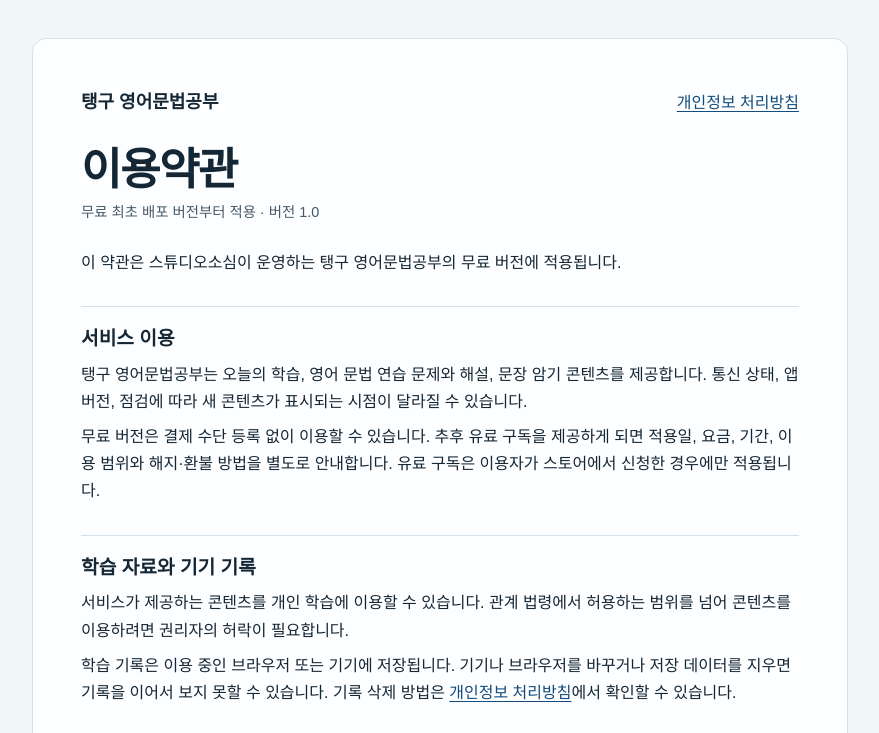
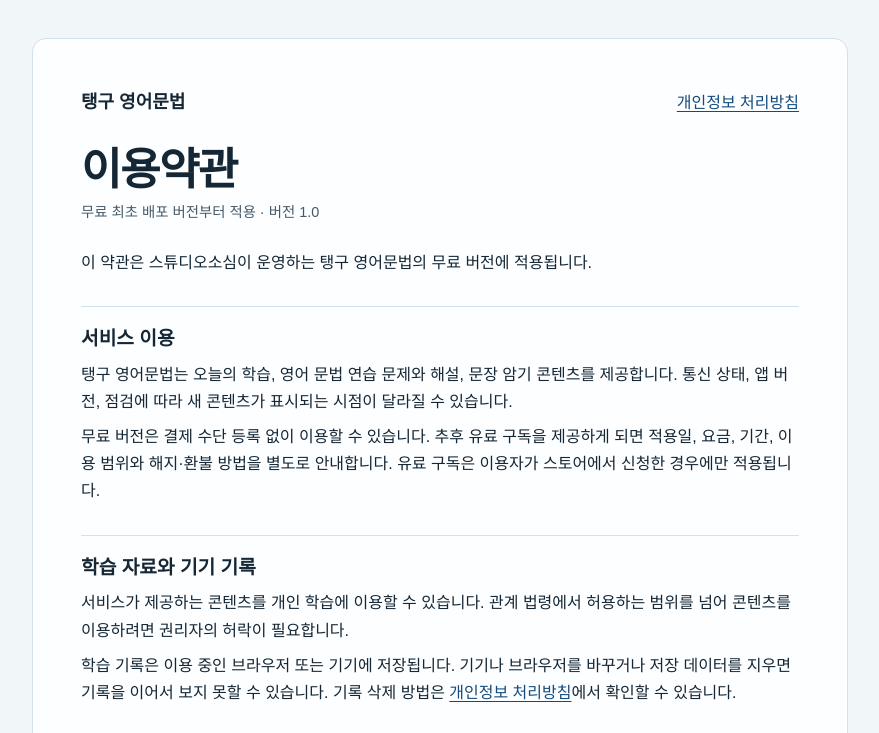
Before and after one commit to studiososim/studiososim.github.io, a plain HTML site: page tanggu-english-exam-terms.html in a window 1280 px wide. Shown: the top 733 px of the page, without its empty margins (200-1079 px from the left). Drawn offline with Linux system fonts and the light colour scheme; a web font is replaced by a local one.

Commit message:
Use final app name on English grammar policies

```diff
--- a/tanggu-english-exam-terms.html
+++ b/tanggu-english-exam-terms.html
@@ -3,7 +3,7 @@
 <head>
   <meta charset="utf-8">
   <meta name="viewport" content="width=device-width, initial-scale=1">
-  <title>이용약관 | 탱구 영어문법공부 · 스튜디오소심</title>
+  <title>이용약관 | 탱구 영어문법 · 스튜디오소심</title>
   <style>
 @font-face {
   font-family: "Studio Sosim Noto Sans KR";
@@ -118,18 +118,18 @@ footer {
 <body>
   <main>
     <header>
-      <span class="app-name">탱구 영어문법공부</span>
+      <span class="app-name">탱구 영어문법</span>
       <nav aria-label="정책 문서"><a href="tanggu-english-exam.html">개인정보 처리방침</a></nav>
     </header>
 
     <h1>이용약관</h1>
     <p class="version">무료 최초 배포 버전부터 적용 · 버전 1.0</p>
 
-    <p>이 약관은 스튜디오소심이 운영하는 탱구 영어문법공부의 무료 버전에 적용됩니다.</p>
+    <p>이 약관은 스튜디오소심이 운영하는 탱구 영어문법의 무료 버전에 적용됩니다.</p>
 
     <section>
       <h2>서비스 이용</h2>
-      <p>탱구 영어문법공부는 오늘의 학습, 영어 문법 연습 문제와 해설, 문장 암기 콘텐츠를 제공합니다. 통신 상태, 앱 버전, 점검에 따라 새 콘텐츠가 표시되는 시점이 달라질 수 있습니다.</p>
+      <p>탱구 영어문법는 오늘의 학습, 영어 문법 연습 문제와 해설, 문장 암기 콘텐츠를 제공합니다. 통신 상태, 앱 버전, 점검에 따라 새 콘텐츠가 표시되는 시점이 달라질 수 있습니다.</p>
       <p>무료 버전은 결제 수단 등록 없이 이용할 수 있습니다. 추후 유료 구독을 제공하게 되면 적용일, 요금, 기간, 이용 범위와 해지·환불 방법을 별도로 안내합니다. 유료 구독은 이용자가 스토어에서 신청한 경우에만 적용됩니다.</p>
     </section>
 
```
Also changed, not shown: tanggu-english-exam.html (+3 -3 lines).
